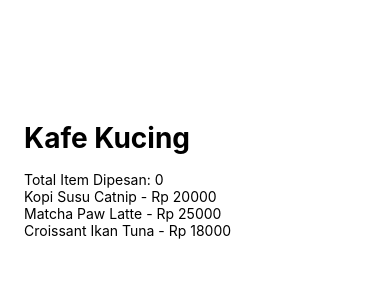
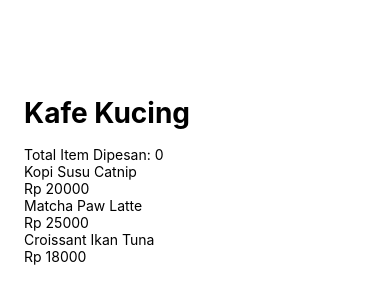
Before and after one commit to erron8/Pengelolaan-PropsState-pada-ReactNative, a React Native app: screen / in a window 390 px wide. Shown: the part 242-542 px from the top of the page. Built offline with nearby package versions, Linux system fonts and the light colour scheme.

Commit message:
Render menu products with a child component

```diff
--- a/App.js
+++ b/App.js
@@ -2,6 +2,7 @@ import React, { useState } from 'react';
 import { StyleSheet, Text, View } from 'react-native';
 import { StatusBar } from 'expo-status-bar';
 import OrderSummary from './components/OrderSummary';
+import MenuItem from './components/MenuItem';
 
 const DAFTAR_MENU = [
   { id: '1', nama: 'Kopi Susu Catnip', harga: 20000 },
@@ -17,7 +18,7 @@ export default function App() {
       <Text style={styles.judul}>Kafe Kucing</Text>
       <OrderSummary totalCount={totalPesanan} />
       {DAFTAR_MENU.map((menu) => (
-        <Text key={menu.id}>{menu.nama} - Rp {menu.harga}</Text>
+        <MenuItem key={menu.id} nama={menu.nama} harga={menu.harga} />
       ))}
       <StatusBar style="dark" />
     </View>
--- /dev/null
+++ b/components/MenuItem.js
@@ -0,0 +1,11 @@
+import React from 'react';
+import { Text, View } from 'react-native';
+
+export default function MenuItem({ nama, harga }) {
+  return (
+    <View>
+      <Text>{nama}</Text>
+      <Text>Rp {harga}</Text>
+    </View>
+  );
+}
```
